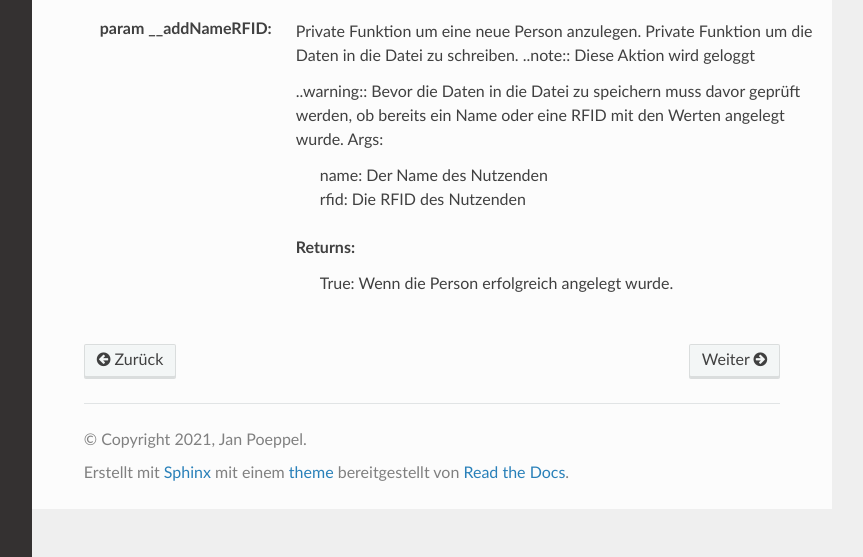
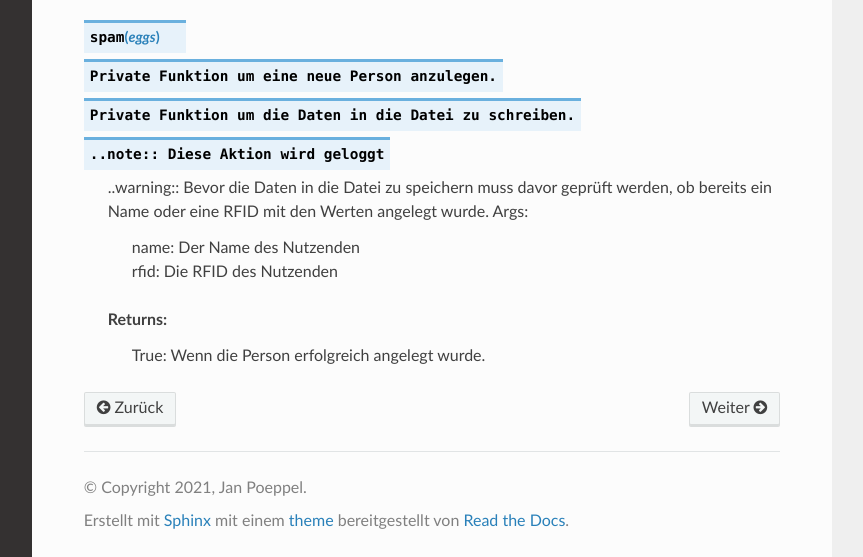
Before and after one commit to JanPoeppel/Smart-Fridge, a Sphinx documentation site: the page built from docs/person.rst, in a window 1280 px wide and 1085 px high, cut to the strip 528-1085 px from the top of the window. Shown: the whole strip, without its empty margins (268-1131 px from the left). Built offline with Sphinx 7.4.7 and the Read the Docs theme 2.0.0, drawn with Linux system fonts in a browser that asks for light colours.

Commit message:
Update person.rst

```diff
--- a/docs/person.rst
+++ b/docs/person.rst
@@ -17,7 +17,7 @@ Typisches Anwendungsbeispiel:
    :undoc-members:
    :show-inheritance:
 
-:param __addNameRFID:
+.. py:function:: spam(eggs)
     Private Funktion um eine neue Person anzulegen.
     Private Funktion um die Daten in die Datei zu schreiben.
     ..note:: Diese Aktion wird geloggt
```
